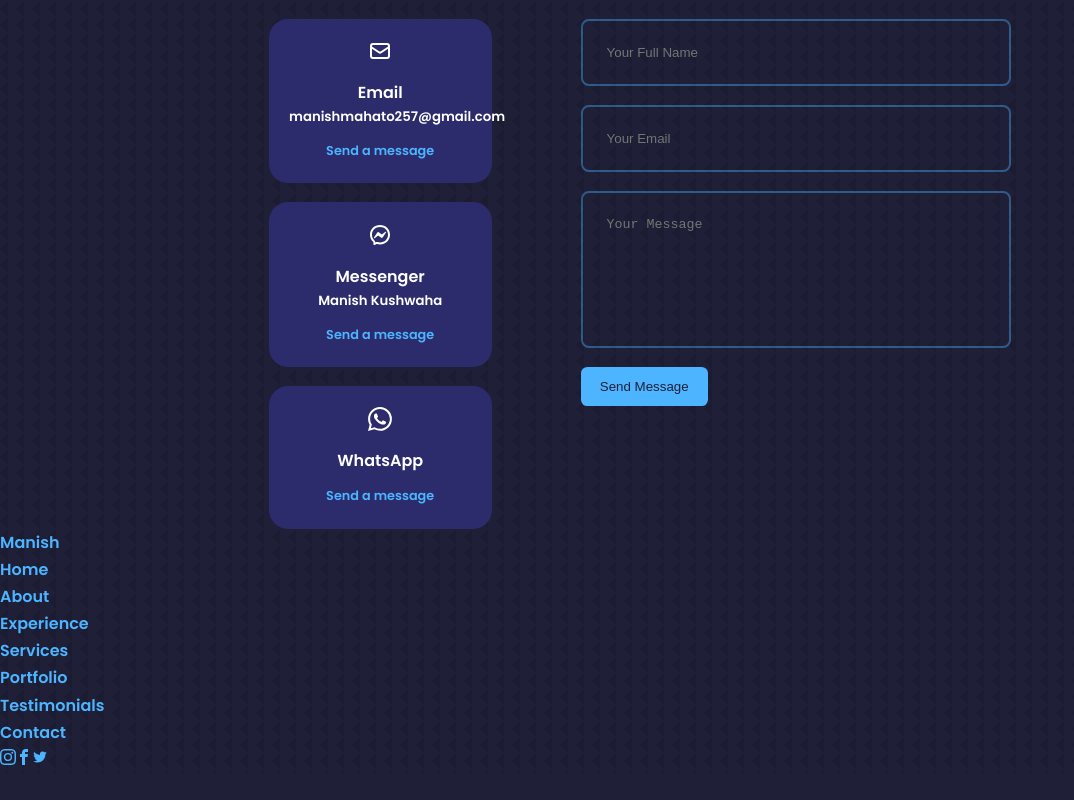
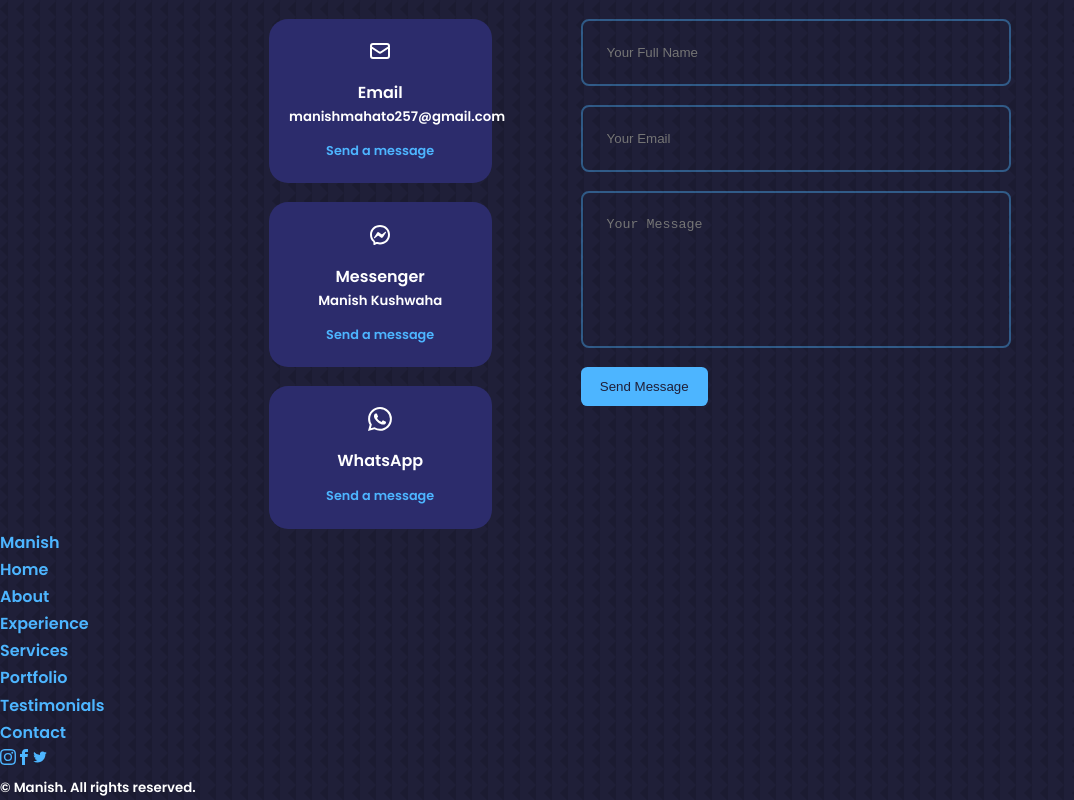
Before and after one commit to manish257/portfolio, a React (Create React App) app: page / in a window 1280 px wide. Shown: the part 4815-5615 px from the top of the page, without its empty margins (0-1074 px from the left). Before the commit the page ends 5588 px from the top, so only its background shows below. Built offline with nearby package versions, Linux system fonts and the light colour scheme.

Commit message:
footer jsx complete

```diff
--- a/src/components/Footer/Footer.jsx
+++ b/src/components/Footer/Footer.jsx
@@ -42,6 +42,10 @@ function Footer() {
                   rel="noreferrer"><RiTwitterFill /></a>
       </div>
 
+      <div className='footer__copyright'>
+        <small>&copy; Manish. All rights reserved.</small>
+      </div>
+
     </footer>
   )
 }
```
